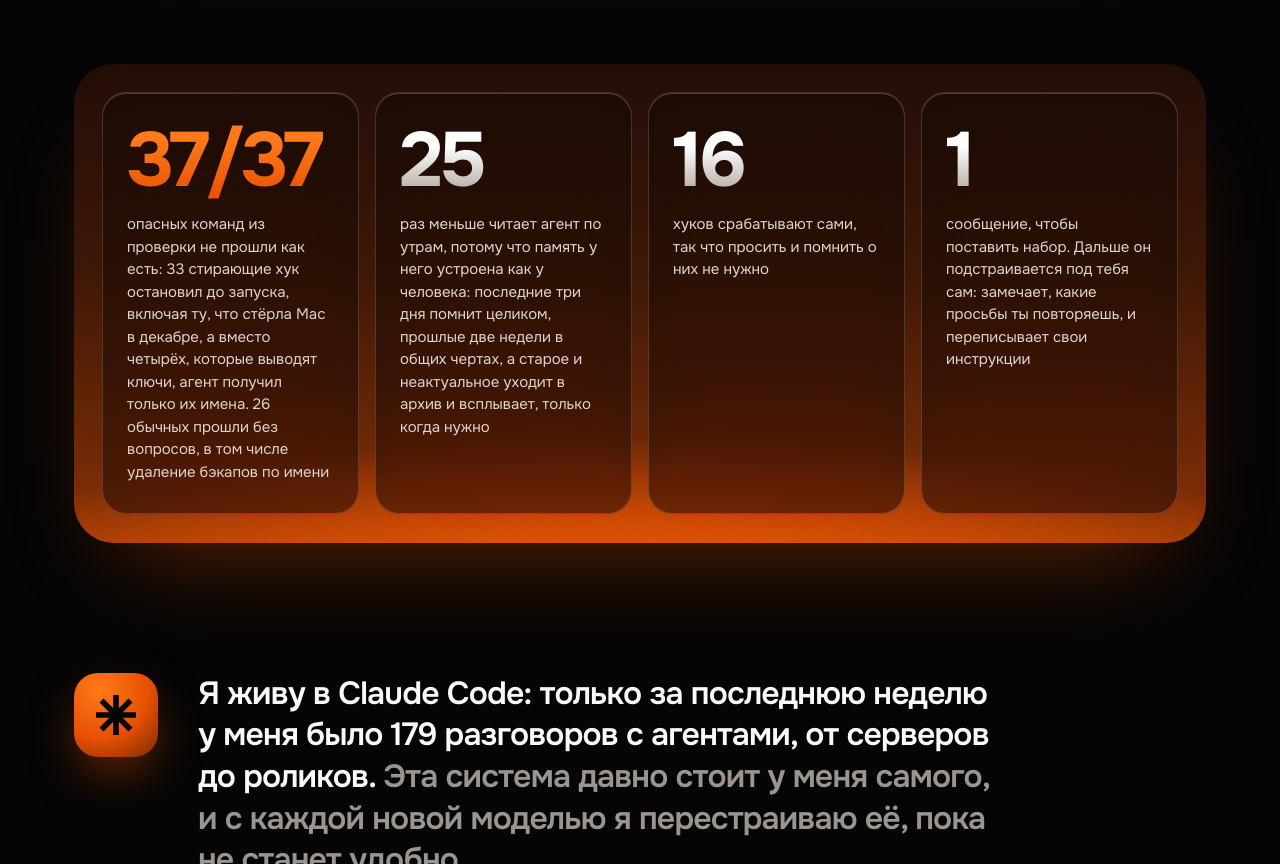
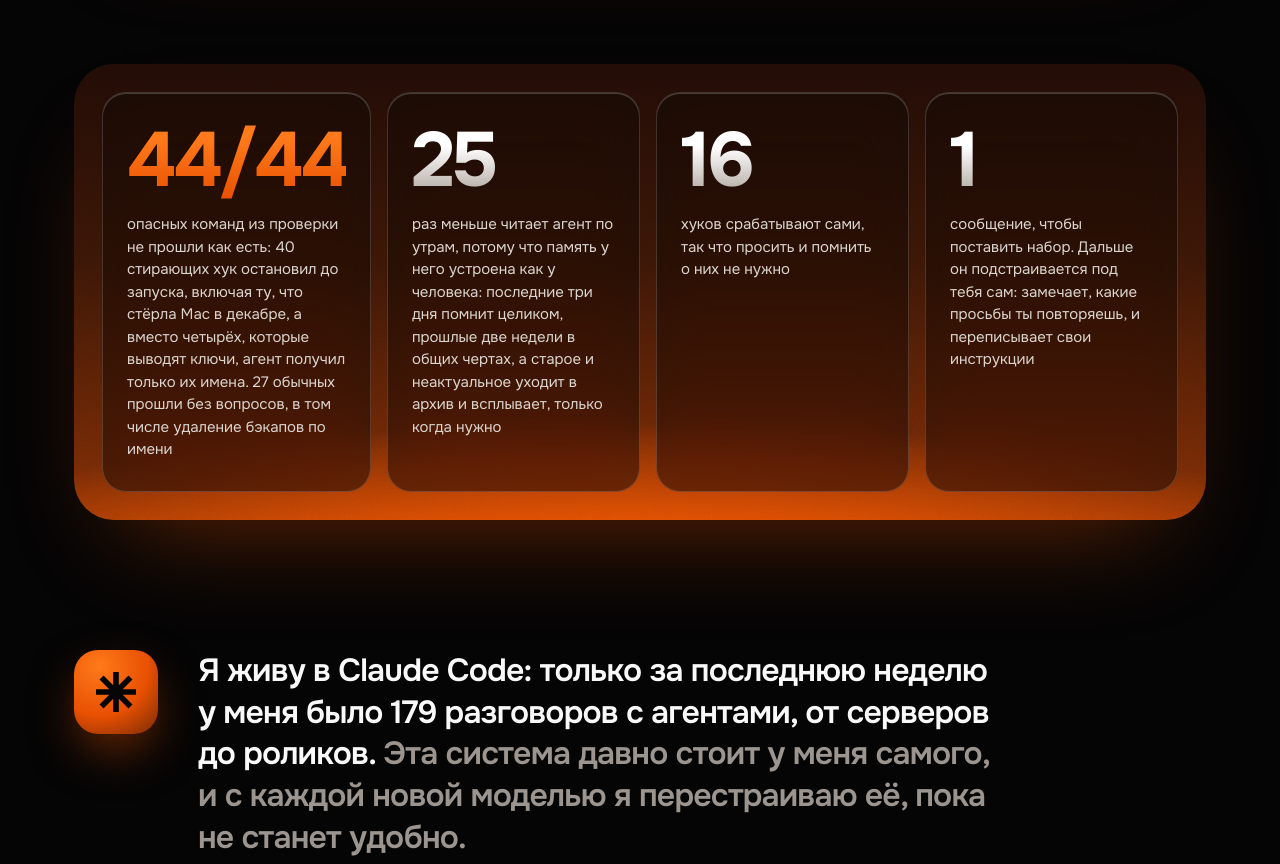
Before and after one commit to veeskelad/claude-tuning, a plain HTML site: page docs/index.html in a window 1280 px wide. Shown: the part 10620-11484 px from the top of the page. Drawn offline with Linux system fonts and the light colour scheme.

```diff
--- a/docs/index.html
+++ b/docs/index.html
@@ -602,7 +602,7 @@ footer a{color:var(--muted);text-decoration:none}
 
 <section aria-label="Цифры" style="padding:20px 0 0"><div class="wrap">
   <div class="stats scene g2">
-    <div class="stat rise"><div class="n o" data-count="37" data-suffix="/37">37/37</div><p>опасных команд из проверки не прошли как есть: 33 стирающие хук остановил до запуска, включая ту, что стёрла Mac в декабре, а вместо четырёх, которые выводят ключи, агент получил только их имена. 26 обычных прошли без вопросов, в том числе удаление бэкапов по имени</p></div>
+    <div class="stat rise"><div class="n o" data-count="44" data-suffix="/44">44/44</div><p>опасных команд из проверки не прошли как есть: 40 стирающих хук остановил до запуска, включая ту, что стёрла Mac в декабре, а вместо четырёх, которые выводят ключи, агент получил только их имена. 27 обычных прошли без вопросов, в том числе удаление бэкапов по имени</p></div>
     <div class="stat rise"><div class="n" data-count="25">25</div><p>раз меньше читает агент по утрам, потому что память у него устроена как у человека: последние три дня помнит целиком, прошлые две недели в общих чертах, а старое и неактуальное уходит в архив и всплывает, только когда нужно</p></div>
     <div class="stat rise"><div class="n" data-count="16">16</div><p>хуков срабатывают сами, так что просить и помнить о них не нужно</p></div>
     <div class="stat rise"><div class="n" data-count="1">1</div><p>сообщение, чтобы поставить набор. Дальше он подстраивается под тебя сам: замечает, какие просьбы ты повторяешь, и переписывает свои инструкции</p></div>
```
Also changed, not shown: tests/safety-guard.cases.tsv (+8 -0 lines), 5 other files.
